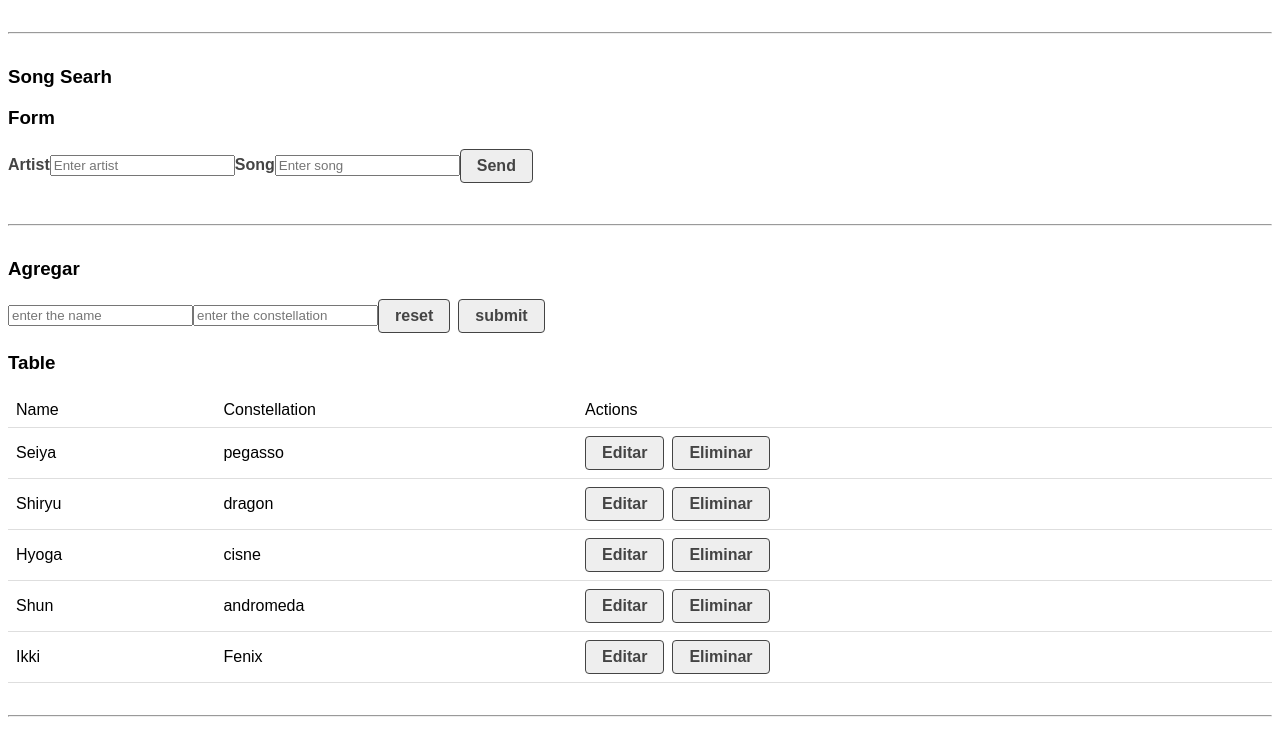
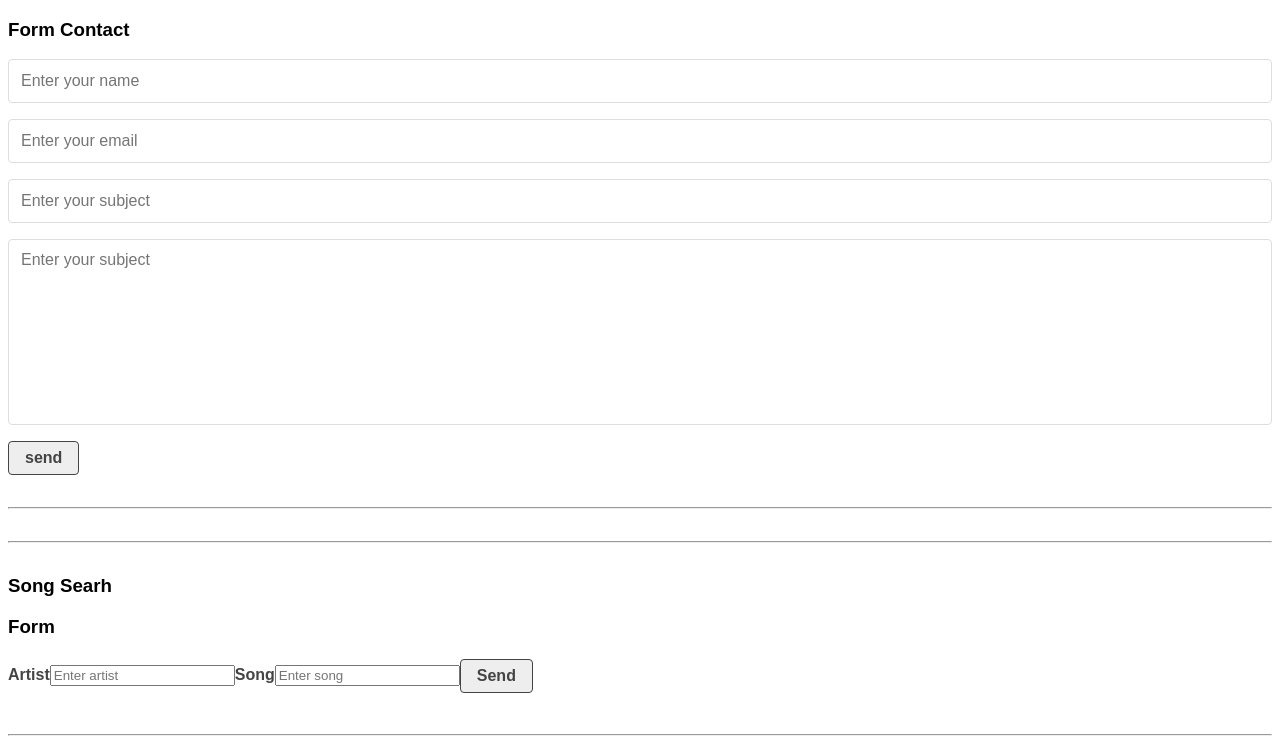
Before and after one commit to Berrones-Edwin/ejercicios-react, a React (Create React App) app: page / in a window 1280 px wide. Shown: the top 751 px of the page. Built offline with nearby package versions, Linux system fonts and the light colour scheme; no server answers; data requests are answered from the project's data file.

Commit message:
validations forms

```diff
--- a/src/App.js
+++ b/src/App.js
@@ -4,12 +4,14 @@ import CrudAPI from "./components/CrudAPI";
 import CrudApp from "./components/CrudApp";
 import SelectAnidados from "./components/selectsAnidados/SelectAnidados";
 import SongSearch from "./components/SongSearch/SongSearch";
+import ContactForm from "./components/validations-forms/ContactForm";
 // import SongSearch from "./components/SongSearch";
 
 function App() {
-
     return (
         <>
+            <ContactForm />
+            <hr />
             <SelectAnidados />
             <hr />
             <SongSearch />
--- /dev/null
+++ b/src/components/validations-forms/ContactForm.js
@@ -0,0 +1,109 @@
+import React from "react";
+import { useForm } from "../../hooks/useForm";
+
+const initialForm = {
+    name: "",
+    email: "",
+    subject: "",
+    comments: "",
+};
+const validationsForms = (form) => {
+    let errors = {};
+    let regexName = /^[A-Za-zÑñÁáÉéÍíÓóÚúÜü\s]+$/;
+    let regexEmail = /^(\w+[/./-]?){1,}@[a-z]+[/.]\w{2,}$/;
+    let regexComments = /^.{1,255}$/;
+
+    if (!form.name.trim()) {
+        errors.name = "The field Name is required";
+    } else if (!regexName.test(form.name.trim())) {
+        errors.name = "The field Name only accept letters and spaces ";
+    }
+
+    if (!form.email.trim()) {
+        errors.email = "The field Email is required";
+    } else if (!regexEmail.test(form.email.trim())) {
+        errors.email = "The field email not is correct";
+    }
+
+    if (!form.subject.trim()) {
+        errors.subject = "The field Subject is required";
+    }
+    if (!form.comments.trim()) {
+        errors.comments = "The field Comments is required";
+    }else if (!regexComments.test(form.comments.trim())) {
+        errors.comments = "The field comments exced the limit of characters";
+    }
+
+    return errors;
+};
+const errorMessage = {
+    fontWeight: "bold",
+    color: "#F00",
+};
+const ContactForm = () => {
+    const {
+        form,
+        errors,
+        loading,
+        response,
+        handleSubmit,
+        handleChange,
+        handleBlur,
+    } = useForm(initialForm, validationsForms);
+    return (
+        <>
+            <h3>Form Contact</h3>
+            <form onSubmit={handleSubmit}>
+                <input
+                    type="text"
+                    autoComplete="off"
+                    name="name"
+                    placeholder="Enter your name"
+                    onChange={handleChange}
+                    onBlur={handleBlur}
+                    value={form.name}
+                    required
+                />
+                {errors.name && <p style={errorMessage}>{errors.name}</p>}
+                <input
+                    type="email"
+                    autoComplete="off"
+                    name="email"
+                    placeholder="Enter your email"
+                    onChange={handleChange}
+                    onBlur={handleBlur}
+                    value={form.email}
+                    required
+                />
+                {errors.email && <p style={errorMessage}>{errors.email}</p>}
+                <input
+                    type="text"
+                    autoComplete="off"
+                    name="subject"
+                    placeholder="Enter your subject"
+                    onChange={handleChange}
+                    onBlur={handleBlur}
+                    value={form.subject}
+                    required
+                />
+                {errors.subject && <p style={errorMessage}>{errors.subject}</p>}
+                <textarea
+                    name="comments"
+                    cols="50"
+                    rows="10"
+                    placeholder="Enter your subject"
+                    onChange={handleChange}
+                    onBlur={handleBlur}
+                    value={form.comments}
+                    required
+                ></textarea>
+                {errors.comments && (
+                    <p style={errorMessage}>{errors.comments}</p>
+                )}
+                <input type="submit" value="send" />
+            </form>
+        </>
+    );
+};
+
+export default ContactForm;
--- /dev/null
+++ b/src/hooks/useForm.js
@@ -0,0 +1,30 @@
+import { useState } from "react";
+
+export const useForm = (initialForm, validateForm) => {
+    const [form, setForm] = useState(initialForm);
+    const [errors, setErrors] = useState({});
+    const [loading, setLoading] = useState(false);
+    const [response, setResponse] = useState(null);
+
+    const handleSubmit = (e) => {};
+    const handleChange = (e) => {
+        setForm({
+            ...form,
+            [e.target.name]: e.target.value,
+        });
+    };
+    const handleBlur = (e) => {
+        handleSubmit(e);
+        setErrors(validateForm(form));
+    };
+
+    return {
+        form,
+        errors,
+        loading,
+        response,
+        handleSubmit,
+        handleChange,
+        handleBlur,
+    };
+};
--- a/src/index.css
+++ b/src/index.css
@@ -100,6 +100,11 @@ td {
   border-bottom: thin solid #dedede;
 }
 
+textarea{
+  font-family: inherit;
+  resize: none;
+}
+
 @media screen and (min-width: 1024px) {
   .grid-1-2 {
     display: grid;
```
